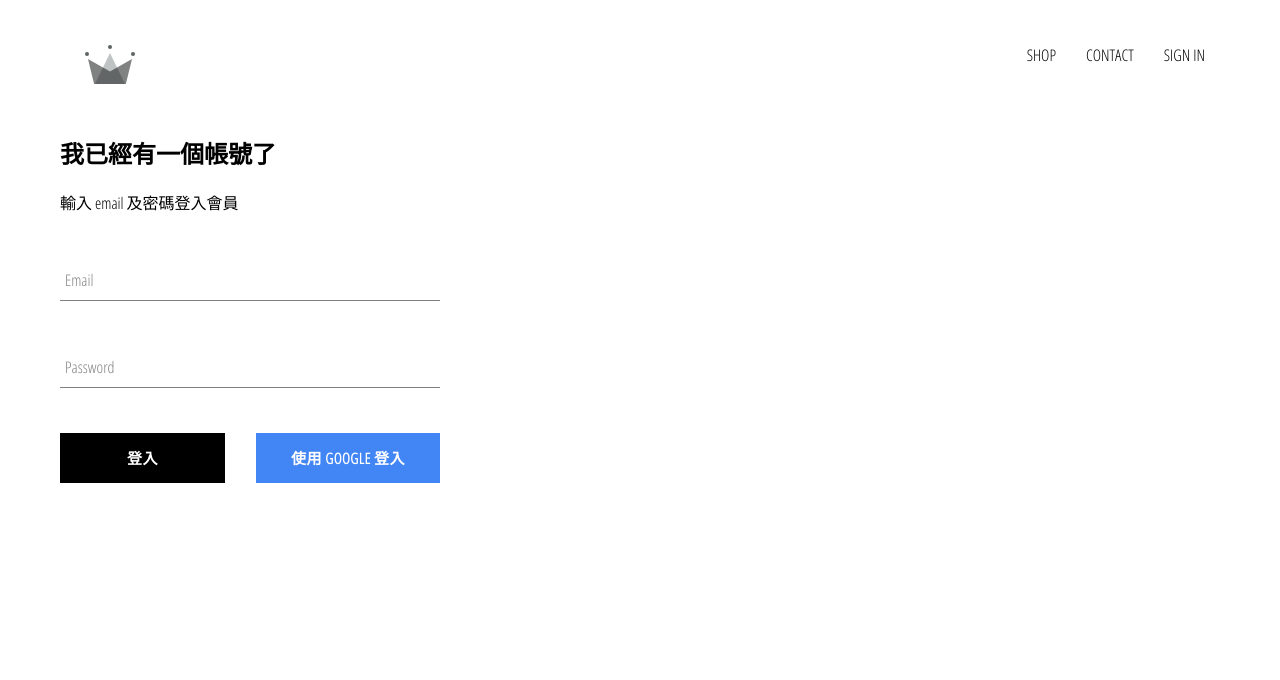
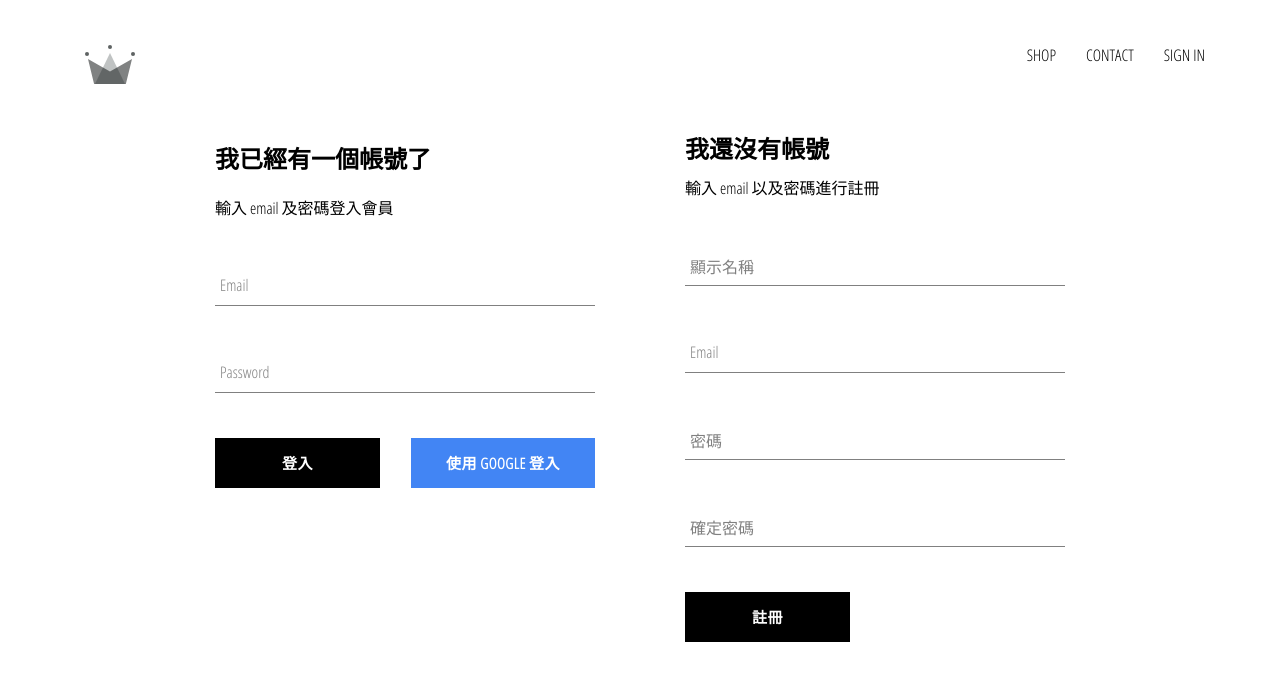
Before and after one commit to testBP0612/base-clothing, a React (Create React App) app: page /signin in a window 1280 px wide. Shown: the top 680 px of the page. Built offline with nearby package versions, Linux system fonts and the light colour scheme; no server answers.

Commit message:
implemented firebase utils, included ability to store authenticated

```diff
--- a/src/App.js
+++ b/src/App.js
@@ -5,7 +5,7 @@ import HomePage from './pages/homepage/homepage.compoent';
 import ShopPage from './pages/shop/shop.component';
 import SignInAndSignUpPage from './pages/sign-in-and-sign-up/sign-in-and-sign-up.component';
 import Header from './components/header/header.component';
-import { auth } from './firebase/firebase.utils'
+import { auth, createUserProfileDocument } from './firebase/firebase.utils'
 import React from 'react';
 
 class App extends React.Component {
@@ -20,10 +20,23 @@ class App extends React.Component {
   unsubscribeFromAuth = null;
 
   componentDidMount() {
-    this.unsubscribeFromAuth = auth.onAuthStateChanged(user => {
-      this.setState({currentUser: user});
+    this.unsubscribeFromAuth = auth.onAuthStateChanged(async userAuth => {
+      if (userAuth) {
+        const userRef = await createUserProfileDocument(userAuth);
 
-      console.log(user);
+        userRef.onSnapshot(snapShot => {
+          this.setState({
+            currentUser: {
+              id: snapShot.id,
+              ...snapShot.data()
+            }
+          });
+
+          console.log(this.state);
+        });
+      }
+
+      this.setState({ currentUser: userAuth });
     });
   }
 
--- /dev/null
+++ b/src/components/sign-up/sign-up.component.jsx
@@ -0,0 +1,102 @@
+import React from 'react';
+
+import FormInput from '../form-input/form-input.component';
+import CustomButton from '../custom-button/custom-button.component';
+
+import { auth, createUserProfileDocument } from '../../firebase/firebase.utils';
+
+import './sign-up.styles.scss';
+import { render } from '@testing-library/react';
+
+class SignUp extends React.Component {
+	constructor(props) {
+		super(props);
+
+		this.state = {
+			displayName: '',
+			email: '',
+			password: '',
+			confirmPassword: ''
+		}
+	}
+
+	handleSubmit = async event => {
+		event.preventDefault();
+
+		const { displayName, email, password, confirmPassword } = this.state;
+
+		if (password !== confirmPassword) {
+			alert('確定密碼不符合');
+			return;
+		}
+
+		try {
+			const { user } = await auth.createUserWithEmailAndPassword(email, password)
+
+			await createUserProfileDocument(user, { displayName });
+
+			this.setState({
+				displayName: '',
+				email: '',
+				password: '',
+				confirmPassword: ''
+			});
+
+		} catch (error) {
+			console.log(error);
+		}
+	};
+
+	handleChange = event => {
+		const { name, value } = event.target;
+
+		this.setState({ [name]: value });
+	}
+
+	render() {
+		const { displayName, email, password, confirmPassword } = this.state;
+		return (
+			<div className='sign-up'>
+				<h2 className='title'>我還沒有帳號</h2>
+				<span>輸入 email 以及密碼進行註冊</span>
+				<form className='sign-up-form' onSubmit={this.handleSubmit}>
+					<FormInput
+						type='text'
+						name='displayName'
+						value={displayName}
+						onChange={this.handleChange}
+						label='顯示名稱'
+						required
+					/>
+					<FormInput
+						type='email'
+						name='email'
+						value={email}
+						onChange={this.handleChange}
+						label='Email'
+						required
+					/>
+					<FormInput
+						type='password'
+						name='password'
+						value={password}
+						onChange={this.handleChange}
+						label='密碼'
+						required
+					/>
+					<FormInput
+						type='password'
+						name='confirmPassword'
+						value={confirmPassword}
+						onChange={this.handleChange}
+						label='確定密碼'
+						required
+					/>
+					<CustomButton type='submit'>註冊</CustomButton>
+				</form>
+			</div>
+		);
+	}
+}
+
+export default SignUp;
--- /dev/null
+++ b/src/components/sign-up/sign-up.styles.scss
@@ -0,0 +1,9 @@
+.sign-up {
+	display: flex;
+	flex-direction: column;
+	width: 380px;
+
+	.title {
+		margin: 10px 0;
+	}
+}
--- a/src/firebase/firebase.utils.js
+++ b/src/firebase/firebase.utils.js
@@ -12,6 +12,32 @@ const config = {
 	measurementId: "G-50HWWTSL1L"
 };
 
+export const createUserProfileDocument = async (userAuth, additionalData) => {
+	if (!userAuth) return;
+
+	const userRef = firestore.doc(`users/${userAuth.uid}`);
+
+	const snapShot = await userRef.get();
+
+	if (!snapShot.exists) {
+		const { displayName, email } = userAuth;
+		const createdAt = new Date();
+
+		try {
+			await userRef.set({
+				displayName,
+				email,
+				createdAt,
+				...additionalData
+			})
+		} catch (error) {
+			console.log('error creating user', error.message);
+		}
+	}
+
+	return userRef;
+};
+
 firebase.initializeApp(config);
 
 export const auth = firebase.auth();
--- a/src/pages/sign-in-and-sign-up/sign-in-and-sign-up.component.jsx
+++ b/src/pages/sign-in-and-sign-up/sign-in-and-sign-up.component.jsx
@@ -1,12 +1,14 @@
 import React from 'react';
 
 import SignIn from '../../components/sign-in/sign-in.component';
+import SignUp from '../../components/sign-up/sign-up.component';
 
 import './sign-in-and-sign-up.styles.scss';
 
 const SignInAndSignUpPage = () => (
 	<div className='sign-in-and-sign-up'>
 		<SignIn />
+		<SignUp />
 	</div>
 );
 
--- a/src/pages/sign-in-and-sign-up/sign-in-and-sign-up.styles.scss
+++ b/src/pages/sign-in-and-sign-up/sign-in-and-sign-up.styles.scss
@@ -0,0 +1,6 @@
+.sign-in-and-sign-up {
+	width: 850px;
+	display: flex;
+	justify-content: space-between;
+	margin: 30px auto;
+}
```
